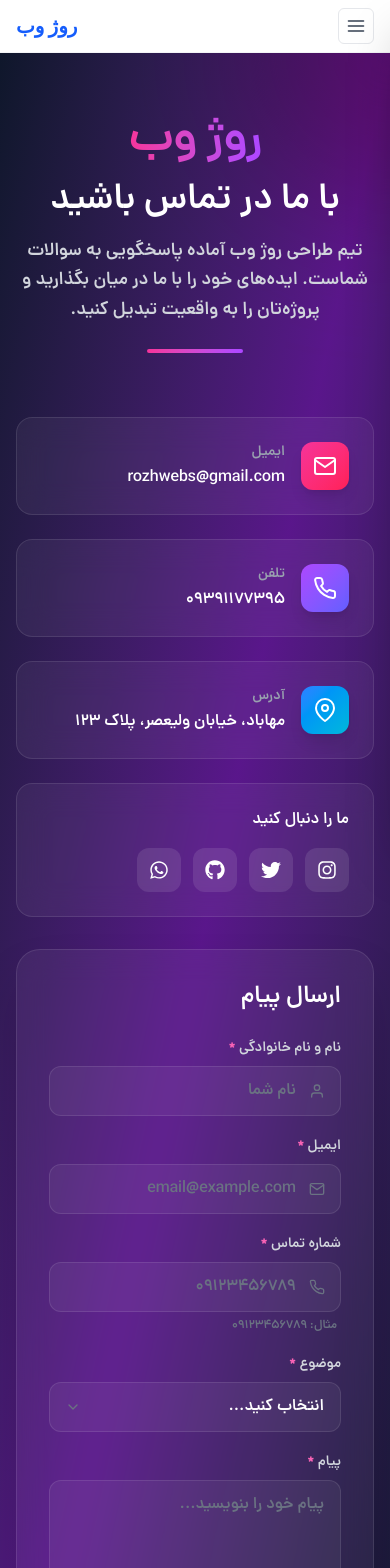
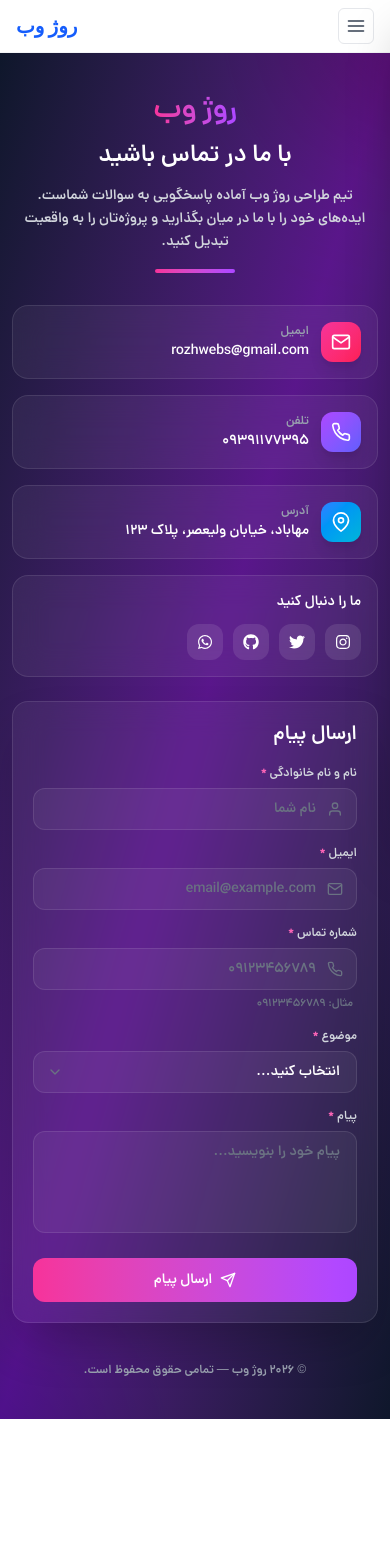
Before and after one commit to mobinmohammadi/Rozh, a React (Vite) app: page /contact-us in a window 390 px wide. Shown: the top 1568 px of the page. After the commit the page ends 1419 px from the top, so only its background shows below. Built offline with nearby package versions, Linux system fonts and the light colour scheme.

Commit message:
responsive contact us

```diff
--- a/src/pages/ContactUs.jsx
+++ b/src/pages/ContactUs.jsx
@@ -3,10 +3,6 @@ import { FiMail, FiPhone, FiMapPin, FiSend, FiUser, FiChevronDown } from 'react-
 import { FaInstagram, FaTwitter, FaGithub, FaWhatsapp } from 'react-icons/fa';
 import Loader from '../utils/Loader';
 
-// ===== کامپوننت لودر =====
-
-
-// ===== کامپوننت اصلی =====
 export default function ContactUs() {
   const [isLoading, setIsLoading] = useState(true);
   const [isSubmitted, setIsSubmitted] = useState(false);
@@ -19,7 +15,6 @@ export default function ContactUs() {
     message: '',
   });
 
-  // شبیه‌سازی لود اولیه صفحه
   useEffect(() => {
     const timer = setTimeout(() => setIsLoading(false), 900);
     return () => clearTimeout(timer);
@@ -50,52 +45,61 @@ export default function ContactUs() {
     { value: 'other', label: 'سایر موارد' },
   ];
 
-  // نمایش لودر
   if (isLoading) return <Loader />;
 
   return (
-    <div className="min-h-screen font-Dana bg-gradient-to-br from-slate-900 via-purple-900 to-slate-900 py-16 px-4 relative overflow-hidden animate-[fadeIn_0.6s_ease-in]" dir="rtl">
+    <div
+      className="min-h-screen font-Dana bg-gradient-to-br from-slate-900 via-purple-900 to-slate-900 py-10 sm:py-14 lg:py-16 px-3 sm:px-6 lg:px-8 relative overflow-hidden animate-[fadeIn_0.6s_ease-in]"
+      dir="rtl"
+    >
       {/* Background decorative elements */}
       <div className="absolute inset-0 overflow-hidden pointer-events-none">
-        <div className="absolute -top-40 -right-40 w-80 h-80 bg-pink-500 rounded-full mix-blend-multiply filter blur-3xl opacity-20 animate-pulse"></div>
-        <div className="absolute -bottom-40 -left-40 w-80 h-80 bg-purple-500 rounded-full mix-blend-multiply filter blur-3xl opacity-20 animate-pulse"></div>
+        <div className="absolute -top-40 -right-40 w-64 h-64 sm:w-80 sm:h-80 bg-pink-500 rounded-full mix-blend-multiply filter blur-3xl opacity-20 animate-pulse"></div>
+        <div className="absolute -bottom-40 -left-40 w-64 h-64 sm:w-80 sm:h-80 bg-purple-500 rounded-full mix-blend-multiply filter blur-3xl opacity-20 animate-pulse"></div>
       </div>
 
       <div className="relative max-w-7xl mx-auto">
-        {/* Header */}
-        <div className="text-center mb-16">
-          <div className="inline-block mb-4">
-            <span className="bg-gradient-to-r from-pink-500 to-purple-500 text-transparent bg-clip-text text-5xl font-black tracking-tight">
+        {/* ================= Header ================= */}
+        <div className="text-center mb-8 sm:mb-12 lg:mb-16">
+          <div className="inline-block mb-3 sm:mb-4">
+            <span className="bg-gradient-to-r from-pink-500 to-purple-500 text-transparent bg-clip-text text-3xl sm:text-4xl md:text-5xl font-black tracking-tight">
               روژ وب
             </span>
           </div>
-          <h1 className="text-4xl md:text-5xl font-bold text-white mb-4">
+          <h1 className="text-2xl sm:text-3xl md:text-4xl lg:text-5xl font-bold text-white mb-3 sm:mb-4">
             با ما در تماس باشید
           </h1>
-          <p className="text-gray-300 text-lg max-w-2xl mx-auto leading-relaxed">
+          <p className="text-gray-300 text-sm sm:text-base lg:text-lg max-w-2xl mx-auto leading-relaxed px-2">
             تیم طراحی روژ وب آماده پاسخگویی به سوالات شماست. ایده‌های خود را با ما در میان بگذارید و پروژه‌تان را به واقعیت تبدیل کنید.
           </p>
-          <div className="mt-6 w-24 h-1 bg-gradient-to-r from-pink-500 to-purple-500 mx-auto rounded-full"></div>
+          <div className="mt-4 sm:mt-6 w-20 sm:w-24 h-1 bg-gradient-to-r from-pink-500 to-purple-500 mx-auto rounded-full"></div>
         </div>
 
-        <div className="grid lg:grid-cols-5 gap-8">
-          {/* Contact Info */}
-          <div className="lg:col-span-2 space-y-6">
+        {/* ================= Grid اصلی =================
+            - موبایل: 1 ستون (اطلاعات بالا، فرم پایین)
+            - تبلت (sm): 1 ستون با کارت‌های کنار هم برای اطلاعات
+            - دسکتاپ (lg): 2/3 فرم + 2/5 اطلاعات
+        */}
+        <div className="grid grid-cols-1 lg:grid-cols-5 gap-6 sm:gap-8">
+          {/* ================= Contact Info ================= */}
+          <div className="lg:col-span-2 space-y-4 sm:space-y-6">
+            {/* کارت‌های تماس: در تبلت 3 ستونه، در موبایل 1 ستونه، در دسکتاپ عمودی */}
+            <div className="grid grid-cols-1 sm:grid-cols-3 lg:grid-cols-1 gap-4 sm:gap-5">
               {[
                 {
-                icon: <FiMail className="w-6 h-6" />,
+                  icon: <FiMail className="w-5 h-5 sm:w-6 sm:h-6" />,
                   title: 'ایمیل',
                   value: 'rozhwebs@gmail.com',
                   gradient: 'from-pink-500 to-rose-500',
                 },
                 {
-                icon: <FiPhone className="w-6 h-6" />,
+                  icon: <FiPhone className="w-5 h-5 sm:w-6 sm:h-6" />,
                   title: 'تلفن',
                   value: '09391177395',
                   gradient: 'from-purple-500 to-indigo-500',
                 },
                 {
-                icon: <FiMapPin className="w-6 h-6" />,
+                  icon: <FiMapPin className="w-5 h-5 sm:w-6 sm:h-6" />,
                   title: 'آدرس',
                   value: 'مهاباد، خیابان ولیعصر، پلاک ۱۲۳',
                   gradient: 'from-blue-500 to-cyan-500',
@@ -103,33 +107,43 @@ export default function ContactUs() {
               ].map((item, i) => (
                 <div
                   key={i}
-                className="group bg-white/5 backdrop-blur-lg border border-white/10 rounded-2xl p-6 hover:bg-white/10 hover:border-white/20 transition-all duration-300 hover:-translate-y-1"
+                  className="group bg-white/5 backdrop-blur-lg border border-white/10 rounded-2xl p-4 sm:p-5 lg:p-6 hover:bg-white/10 hover:border-white/20 transition-all duration-300 hover:-translate-y-1"
                 >
-                <div className="flex items-center gap-4">
-                  <div className={`p-3 rounded-xl bg-gradient-to-br ${item.gradient} text-white shadow-lg`}>
+                  <div className="flex items-center gap-3 sm:gap-4 lg:gap-4">
+                    <div
+                      className={`p-2.5 sm:p-3 rounded-xl bg-gradient-to-br ${item.gradient} text-white shadow-lg shrink-0`}
+                    >
                       {item.icon}
                     </div>
-                  <div>
-                    <p className="text-gray-400 text-sm mb-1">{item.title}</p>
-                    <p className="text-white font-medium">{item.value}</p>
+                    <div className="min-w-0 flex-1">
+                      <p className="text-gray-400 text-xs sm:text-sm mb-0.5 sm:mb-1">
+                        {item.title}
+                      </p>
+                      <p className="text-white font-medium text-sm sm:text-base lg:text-lg break-words leading-snug">
+                        {item.value}
+                      </p>
                     </div>
                   </div>
                 </div>
               ))}
+            </div>
 
             {/* Social Media */}
-            <div className="bg-white/5 backdrop-blur-lg border border-white/10 rounded-2xl p-6">
-              <h3 className="text-white font-semibold mb-4">ما را دنبال کنید</h3>
-              <div className="flex gap-3">
+            <div className="bg-white/5 backdrop-blur-lg border border-white/10 rounded-2xl p-4 sm:p-5 lg:p-6">
+              <h3 className="text-white font-semibold text-sm sm:text-base mb-3 sm:mb-4">
+                ما را دنبال کنید
+              </h3>
+              <div className="flex gap-2.5 sm:gap-3">
                 {[
-                  { icon: <FaInstagram className="w-5 h-5" />, color: 'hover:bg-pink-500' },
-                  { icon: <FaTwitter className="w-5 h-5" />, color: 'hover:bg-blue-500' },
-                  { icon: <FaGithub className="w-5 h-5" />, color: 'hover:bg-gray-600' },
-                  { icon: <FaWhatsapp className="w-5 h-5" />, color: 'hover:bg-green-500' },
+                  { icon: <FaInstagram className="w-4 h-4 sm:w-5 sm:h-5" />, color: 'hover:bg-pink-500' },
+                  { icon: <FaTwitter className="w-4 h-4 sm:w-5 sm:h-5" />, color: 'hover:bg-blue-500' },
+                  { icon: <FaGithub className="w-4 h-4 sm:w-5 sm:h-5" />, color: 'hover:bg-gray-600' },
+                  { icon: <FaWhatsapp className="w-4 h-4 sm:w-5 sm:h-5" />, color: 'hover:bg-green-500' },
                 ].map((social, i) => (
                   <button
                     key={i}
-                    className={`p-3 rounded-xl bg-white/10 text-white ${social.color} transition-all duration-300 hover:scale-110`}
+                    aria-label="social link"
+                    className={`p-2.5 sm:p-3 rounded-xl bg-white/10 text-white ${social.color} transition-all duration-300 hover:scale-110`}
                   >
                     {social.icon}
                   </button>
@@ -138,53 +152,59 @@ export default function ContactUs() {
             </div>
           </div>
 
-          {/* Contact Form */}
+          {/* ================= Contact Form ================= */}
           <div className="lg:col-span-3">
-            <div className="bg-white/5 backdrop-blur-lg border border-white/10 rounded-3xl p-8 shadow-2xl">
+            <div className="bg-white/5 backdrop-blur-lg border border-white/10 rounded-2xl sm:rounded-3xl p-5 sm:p-7 lg:p-8 shadow-2xl">
               {isSubmitted ? (
-                <div className="flex flex-col items-center justify-center py-20 text-center">
-                  <div className="w-20 h-20 bg-gradient-to-br from-green-400 to-emerald-500 rounded-full flex items-center justify-center mb-6 animate-bounce">
-                    <FiSend className="w-10 h-10 text-white" />
+                <div className="flex flex-col items-center justify-center py-14 sm:py-20 text-center">
+                  <div className="w-16 h-16 sm:w-20 sm:h-20 bg-gradient-to-br from-green-400 to-emerald-500 rounded-full flex items-center justify-center mb-5 sm:mb-6 animate-bounce">
+                    <FiSend className="w-8 h-8 sm:w-10 sm:h-10 text-white" />
                   </div>
-                  <h3 className="text-2xl font-bold text-white mb-2">پیام شما ارسال شد!</h3>
-                  <p className="text-gray-300">به زودی با شما تماس خواهیم گرفت.</p>
+                  <h3 className="text-xl sm:text-2xl font-bold text-white mb-2">
+                    پیام شما ارسال شد!
+                  </h3>
+                  <p className="text-gray-300 text-sm sm:text-base">
+                    به زودی با شما تماس خواهیم گرفت.
+                  </p>
                 </div>
               ) : (
-                <form onSubmit={handleSubmit} className="space-y-5">
-                  <h2 className="text-2xl font-bold text-white mb-6">ارسال پیام</h2>
+                <form onSubmit={handleSubmit} className="space-y-4 sm:space-y-5">
+                  <h2 className="text-xl sm:text-2xl font-bold text-white mb-4 sm:mb-6">
+                    ارسال پیام
+                  </h2>
 
-                  {/* نام و ایمیل */}
-                  <div className="grid md:grid-cols-2 gap-5">
+                  {/* نام و ایمیل — در موبایل 1 ستون، از sm به بالا 2 ستون */}
+                  <div className="grid grid-cols-1 sm:grid-cols-2 gap-4 sm:gap-5">
                     <div>
-                      <label className="block text-gray-300 text-sm mb-2">
+                      <label className="block text-gray-300 text-xs sm:text-sm mb-1.5 sm:mb-2">
                         نام و نام خانوادگی <span className="text-pink-400">*</span>
                       </label>
                       <div className="relative">
-                        <FiUser className="absolute right-4 top-1/2 -translate-y-1/2 text-gray-500 w-4 h-4" />
+                        <FiUser className="absolute right-3.5 sm:right-4 top-1/2 -translate-y-1/2 text-gray-500 w-4 h-4" />
                         <input
                           type="text"
                           name="name"
                           value={formData.name}
                           onChange={handleChange}
                           required
-                          className="w-full bg-white/5 border border-white/10 rounded-xl pr-11 pl-4 py-3 text-white placeholder-gray-500 focus:outline-none focus:border-pink-500 focus:ring-2 focus:ring-pink-500/20 transition-all"
+                          className="w-full bg-white/5 border border-white/10 rounded-xl pr-10 sm:pr-11 pl-4 py-2.5 sm:py-3 text-white placeholder-gray-500 focus:outline-none focus:border-pink-500 focus:ring-2 focus:ring-pink-500/20 transition-all text-sm sm:text-base"
                           placeholder="نام شما"
                         />
                       </div>
                     </div>
                     <div>
-                      <label className="block text-gray-300 text-sm mb-2">
+                      <label className="block text-gray-300 text-xs sm:text-sm mb-1.5 sm:mb-2">
                         ایمیل <span className="text-pink-400">*</span>
                       </label>
                       <div className="relative">
-                        <FiMail className="absolute right-4 top-1/2 -translate-y-1/2 text-gray-500 w-4 h-4" />
+                        <FiMail className="absolute right-3.5 sm:right-4 top-1/2 -translate-y-1/2 text-gray-500 w-4 h-4" />
                         <input
                           type="email"
                           name="email"
                           value={formData.email}
                           onChange={handleChange}
                           required
-                          className="w-full bg-white/5 border border-white/10 rounded-xl pr-11 pl-4 py-3 text-white placeholder-gray-500 focus:outline-none focus:border-pink-500 focus:ring-2 focus:ring-pink-500/20 transition-all"
+                          className="w-full bg-white/5 border border-white/10 rounded-xl pr-10 sm:pr-11 pl-4 py-2.5 sm:py-3 text-white placeholder-gray-500 focus:outline-none focus:border-pink-500 focus:ring-2 focus:ring-pink-500/20 transition-all text-sm sm:text-base"
                           placeholder="email@example.com"
                           dir="ltr"
                           style={{ textAlign: 'right' }}
@@ -194,13 +214,13 @@ export default function ContactUs() {
                   </div>
 
                   {/* شماره تماس و موضوع */}
-                  <div className="grid md:grid-cols-2 gap-5">
+                  <div className="grid grid-cols-1 sm:grid-cols-2 gap-4 sm:gap-5">
                     <div>
-                      <label className="block text-gray-300 text-sm mb-2">
+                      <label className="block text-gray-300 text-xs sm:text-sm mb-1.5 sm:mb-2">
                         شماره تماس <span className="text-pink-400">*</span>
                       </label>
                       <div className="relative">
-                        <FiPhone className="absolute right-4 top-1/2 -translate-y-1/2 text-gray-500 w-4 h-4" />
+                        <FiPhone className="absolute right-3.5 sm:right-4 top-1/2 -translate-y-1/2 text-gray-500 w-4 h-4" />
                         <input
                           type="tel"
                           name="phone"
@@ -208,17 +228,19 @@ export default function ContactUs() {
                           onChange={handleChange}
                           required
                           pattern="[0-9+\-\s()]{10,}"
-                          className="w-full bg-white/5 border border-white/10 rounded-xl pr-11 pl-4 py-3 text-white placeholder-gray-500 focus:outline-none focus:border-pink-500 focus:ring-2 focus:ring-pink-500/20 transition-all"
+                          className="w-full bg-white/5 border border-white/10 rounded-xl pr-10 sm:pr-11 pl-4 py-2.5 sm:py-3 text-white placeholder-gray-500 focus:outline-none focus:border-pink-500 focus:ring-2 focus:ring-pink-500/20 transition-all text-sm sm:text-base"
                           placeholder="۰۹۱۲۳۴۵۶۷۸۹"
                           dir="ltr"
                           style={{ textAlign: 'right' }}
                         />
                       </div>
-                      <p className="text-gray-500 text-xs mt-1.5 pr-1">مثال: 09123456789</p>
+                      <p className="text-gray-500 text-[11px] sm:text-xs mt-1.5 pr-1">
+                        مثال: 09123456789
+                      </p>
                     </div>
 
                     <div>
-                      <label className="block text-gray-300 text-sm mb-2">
+                      <label className="block text-gray-300 text-xs sm:text-sm mb-1.5 sm:mb-2">
                         موضوع <span className="text-pink-400">*</span>
                       </label>
                       <div className="relative">
@@ -227,7 +249,7 @@ export default function ContactUs() {
                           value={formData.subject}
                           onChange={handleChange}
                           required
-                          className="w-full bg-white/5 border border-white/10 rounded-xl px-4 py-3 pl-10 text-white appearance-none focus:outline-none focus:border-pink-500 focus:ring-2 focus:ring-pink-500/20 transition-all cursor-pointer"
+                          className="w-full bg-white/5 border border-white/10 rounded-xl px-4 py-2.5 sm:py-3 pl-10 text-white appearance-none focus:outline-none focus:border-pink-500 focus:ring-2 focus:ring-pink-500/20 transition-all cursor-pointer text-sm sm:text-base"
                         >
                           {subjects.map((s) => (
                             <option
@@ -240,14 +262,14 @@ export default function ContactUs() {
                             </option>
                           ))}
                         </select>
-                        <FiChevronDown className="absolute left-4 top-1/2 -translate-y-1/2 text-gray-500 w-4 h-4 pointer-events-none" />
+                        <FiChevronDown className="absolute left-3.5 sm:left-4 top-1/2 -translate-y-1/2 text-gray-500 w-4 h-4 pointer-events-none" />
                       </div>
                     </div>
                   </div>
 
                   {/* پیام */}
                   <div>
-                    <label className="block text-gray-300 text-sm mb-2">
+                    <label className="block text-gray-300 text-xs sm:text-sm mb-1.5 sm:mb-2">
                       پیام <span className="text-pink-400">*</span>
                     </label>
                     <textarea
@@ -255,17 +277,17 @@ export default function ContactUs() {
                       value={formData.message}
                       onChange={handleChange}
                       required
-                      rows={5}
-                      className="w-full bg-white/5 border border-white/10 rounded-xl px-4 py-3 text-white placeholder-gray-500 focus:outline-none focus:border-pink-500 focus:ring-2 focus:ring-pink-500/20 transition-all resize-none"
+                      rows={4}
+                      className="w-full bg-white/5 border border-white/10 rounded-xl px-4 py-2.5 sm:py-3 text-white placeholder-gray-500 focus:outline-none focus:border-pink-500 focus:ring-2 focus:ring-pink-500/20 transition-all resize-none text-sm sm:text-base sm:rows-5"
                       placeholder="پیام خود را بنویسید..."
                     ></textarea>
                   </div>
 
                   <button
                     type="submit"
-                    className="w-full bg-gradient-to-r from-pink-500 to-purple-500 text-white font-bold py-4 rounded-xl hover:shadow-lg hover:shadow-pink-500/50 transition-all duration-300 hover:scale-[1.02] flex items-center justify-center gap-2 group"
+                    className="w-full bg-gradient-to-r from-pink-500 to-purple-500 text-white font-bold py-3 sm:py-4 rounded-xl hover:shadow-lg hover:shadow-pink-500/50 transition-all duration-300 hover:scale-[1.02] flex items-center justify-center gap-2 group text-sm sm:text-base"
                   >
-                    <FiSend className="w-5 h-5 group-hover:translate-x-1 transition-transform" />
+                    <FiSend className="w-4 h-4 sm:w-5 sm:h-5 group-hover:translate-x-1 transition-transform" />
                     ارسال پیام
                   </button>
                 </form>
@@ -274,8 +296,8 @@ export default function ContactUs() {
           </div>
         </div>
 
-        {/* Footer */}
-        <div className="mt-16 text-center text-gray-400 text-sm">
+        {/* ================= Footer ================= */}
+        <div className="mt-10 sm:mt-14 lg:mt-16 text-center text-gray-400 text-xs sm:text-sm">
           <p>© 2026 روژ وب — تمامی حقوق محفوظ است.</p>
         </div>
       </div>
```
Lines whose indentation alone changed are shown as unchanged.
